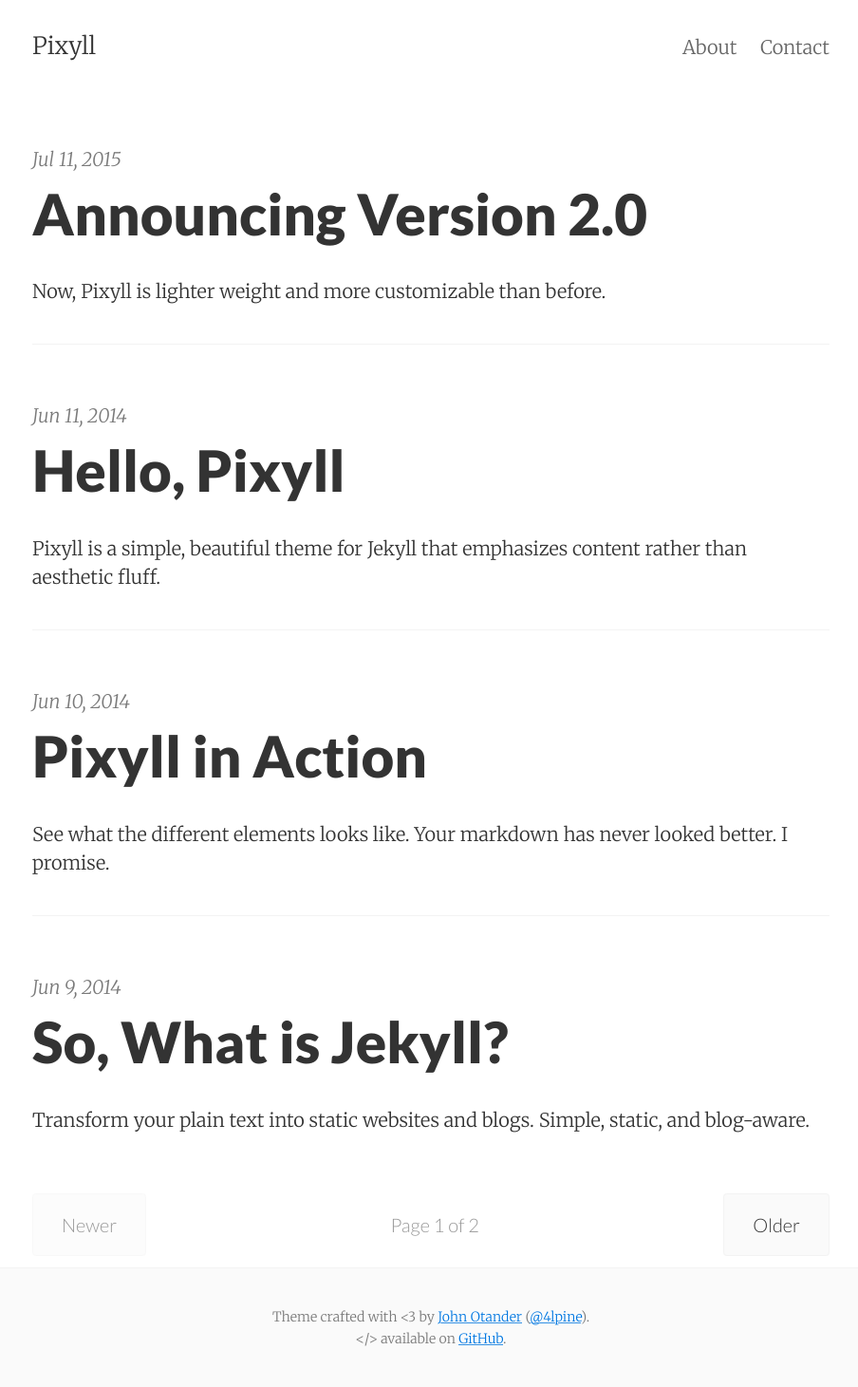
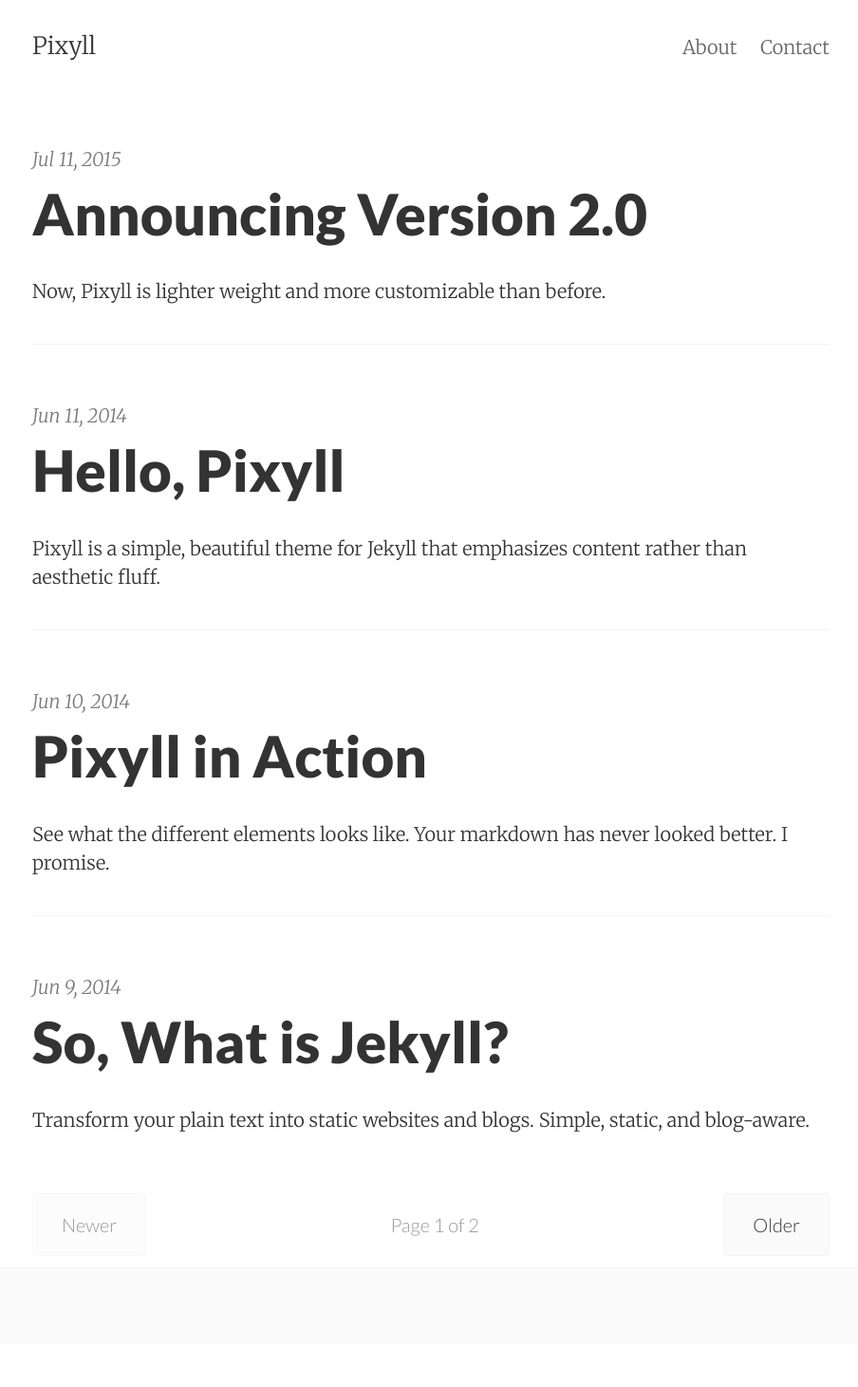
Before and after one commit to tyhicks/tyhicks.github.io, a Jekyll site: the page built from index.html, in a window 1280 px wide. Shown: the whole page at 95% size, without its empty margins (186-1090 px from the left). Built offline with Jekyll 4.4.1, drawn with Linux system fonts in a browser that asks for light colours; the list of posts is cut into pages by our own code; after the commit the page ends 1416 px from its top, so only the background shows below that.

```diff
--- a/_includes/footer.html
+++ b/_includes/footer.html
@@ -1,9 +1,5 @@
 <footer class="center">
   <div class="measure">
-    <small>
-      Theme crafted with &lt;3 by <a href="http://johnotander.com">John Otander</a> (<a href="https://twitter.com/4lpine">@4lpine</a>).<br>
-      &lt;/&gt; available on <a href="https://github.com/johnotander/pixyll">GitHub</a>.
-    </small>
   </div>
 </footer>
 {% if site.enable_anchorjs %}<!-- AnchorJS -->
```
